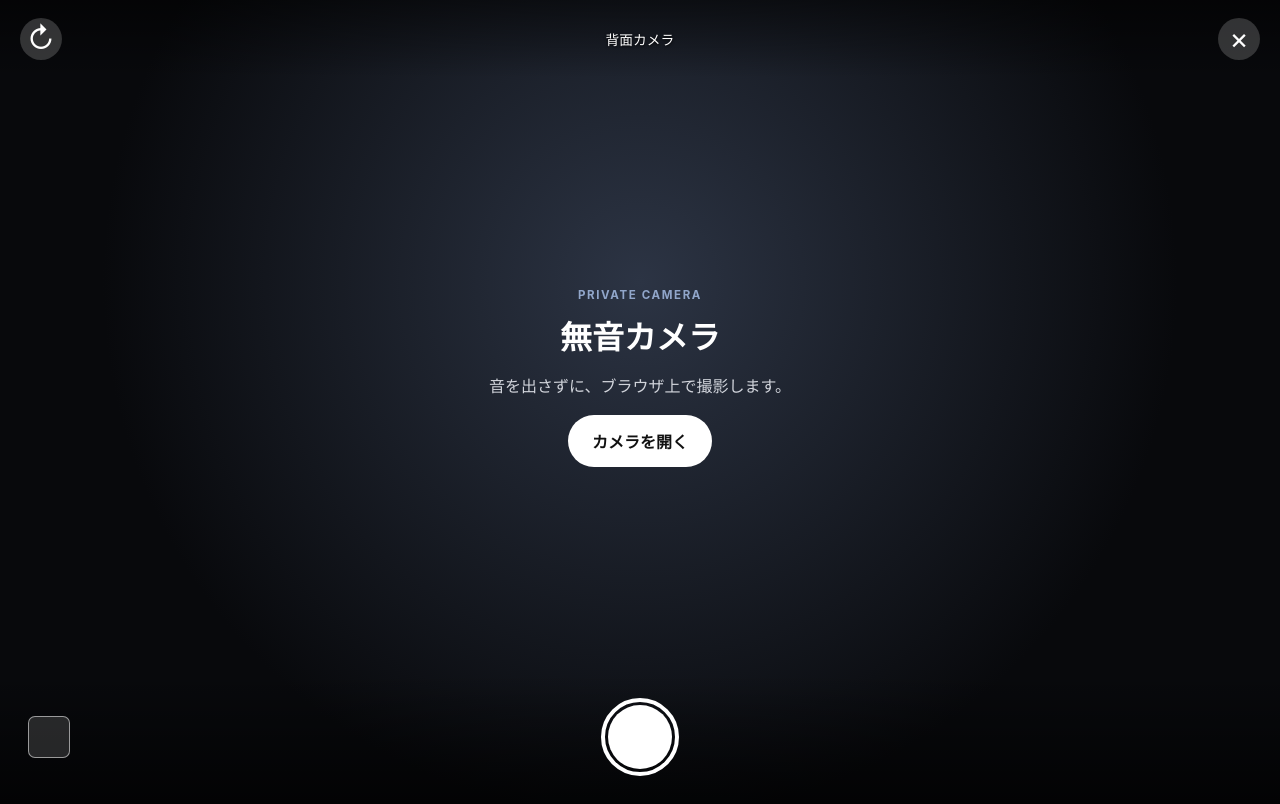
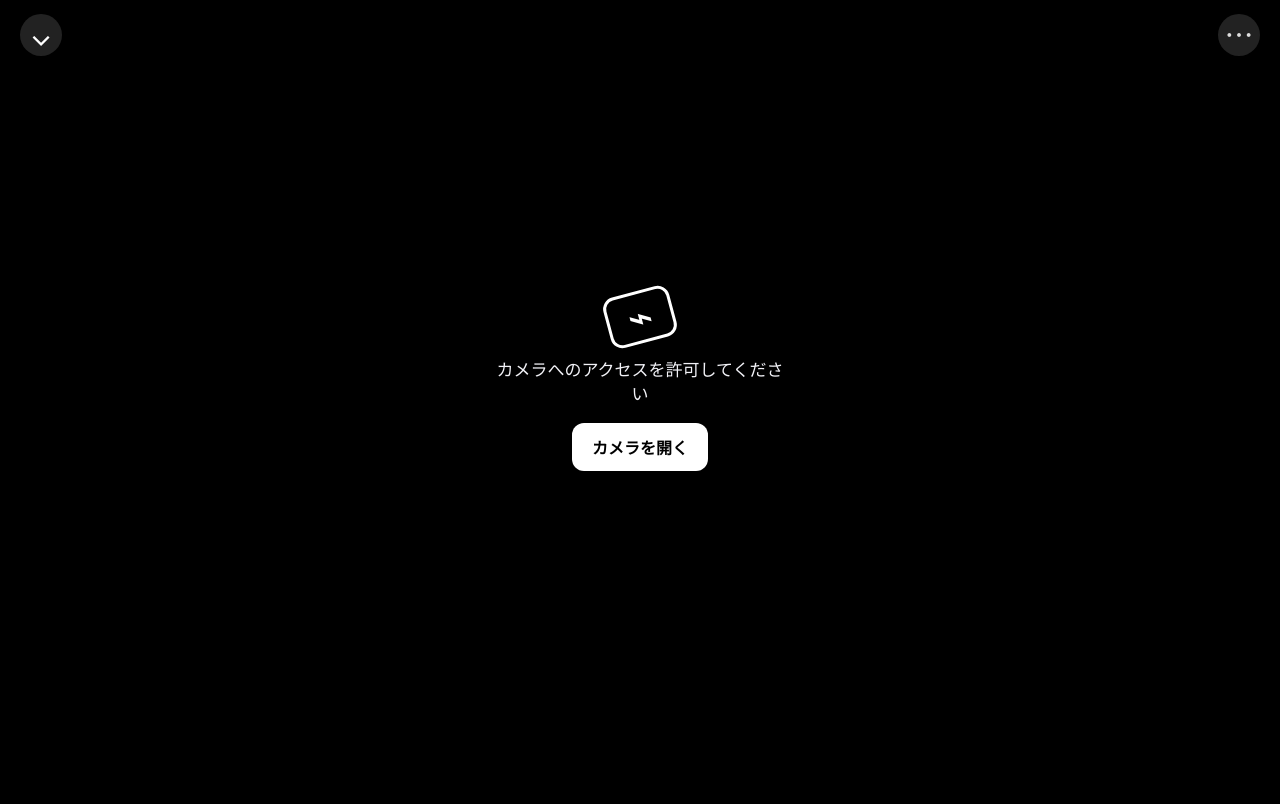
Before and after one commit to GreatGeneralX/camera, a plain HTML site: page index.html in a window 1280 px wide. Drawn offline with Linux system fonts and the light colour scheme.

Commit message:
Refine camera preview interface

```diff
--- a/app.js
+++ b/app.js
@@ -4,7 +4,6 @@ const permission = document.querySelector('#permission');
 const message = document.querySelector('#message');
 const topbar = document.querySelector('.topbar');
 const controls = document.querySelector('.controls');
-const cameraName = document.querySelector('#camera-name');
 const gallery = document.querySelector('#gallery');
 const dialog = document.querySelector('#photo-dialog');
 const photo = document.querySelector('#captured-photo');
@@ -23,9 +22,11 @@ async function startCamera() {
       audio: false,
     });
     preview.srcObject = stream;
+    await new Promise((resolve) => { preview.onloadedmetadata = resolve; });
+    await preview.play();
+    preview.classList.toggle('is-selfie', facingMode === 'user');
     permission.hidden = true;
     topbar.hidden = controls.hidden = false;
-    cameraName.textContent = facingMode === 'environment' ? '背面カメラ' : '前面カメラ';
   } catch (error) {
     message.textContent = 'カメラを利用できません。ブラウザの権限を確認してください。';
     console.error(error);
@@ -41,7 +42,12 @@ function capture() {
   if (!preview.videoWidth) return;
   canvas.width = preview.videoWidth;
   canvas.height = preview.videoHeight;
-  canvas.getContext('2d').drawImage(preview, 0, 0);
+  const context = canvas.getContext('2d');
+  if (facingMode === 'user') {
+    context.translate(canvas.width, 0);
+    context.scale(-1, 1);
+  }
+  context.drawImage(preview, 0, 0);
   canvas.toBlob((blob) => {
     if (!blob) return;
     imageBlob = blob;
--- a/index.html
+++ b/index.html
@@ -14,30 +14,33 @@
       <video id="preview" autoplay muted playsinline></video>
       <canvas id="canvas" hidden></canvas>
       <section id="permission" class="overlay">
-        <div class="intro">
-          <p class="eyebrow">PRIVATE CAMERA</p>
-          <h1>無音カメラ</h1>
-          <p>音を出さずに、ブラウザ上で撮影します。</p>
-          <button id="start" class="primary">カメラを開く</button>
+        <div class="permission-card">
+          <div class="camera-mark" aria-hidden="true">⌁</div>
+          <p>カメラへのアクセスを許可してください</p>
+          <button id="start" class="permission-button">カメラを開く</button>
           <p id="message" class="message" role="status"></p>
         </div>
       </section>
       <header class="topbar" hidden>
-        <button id="flip" class="icon-button" aria-label="前後のカメラを切り替える">↻</button>
-        <span id="camera-name">背面カメラ</span>
-        <button id="close" class="icon-button" aria-label="カメラを閉じる">×</button>
+        <button id="close" class="top-button" aria-label="カメラを閉じる">⌄</button>
+        <button class="top-button" aria-label="設定" disabled>⋯</button>
       </header>
       <footer class="controls" hidden>
-        <button id="gallery" class="thumb" aria-label="直前の写真を表示" disabled></button>
-        <button id="shutter" class="shutter" aria-label="撮影する"><span></span></button>
-        <span class="spacer" aria-hidden="true"></span>
+        <div class="modes" aria-label="撮影モード">
+          <span>ビデオ</span><strong>写真</strong><span>ポートレート</span>
+        </div>
+        <div class="capture-row">
+          <button id="gallery" class="thumb" aria-label="直前の写真を表示" disabled></button>
+          <button id="shutter" class="shutter" aria-label="撮影する"><span></span></button>
+          <button id="flip" class="flip-button" aria-label="前後のカメラを切り替える">↻</button>
+        </div>
       </footer>
     </main>
     <dialog id="photo-dialog">
       <img id="captured-photo" alt="撮影した写真" />
       <div class="photo-actions">
         <button id="retake">戻る</button>
-        <button id="save" class="primary">保存</button>
+        <button id="save" class="permission-button">保存</button>
       </div>
     </dialog>
     <script src="app.js"></script>
--- a/style.css
+++ b/style.css
@@ -1,28 +1,33 @@
-:root { color-scheme: dark; font-family: -apple-system, BlinkMacSystemFont, "Hiragino Sans", sans-serif; background: #08090c; }
+:root { color-scheme: dark; font-family: -apple-system, BlinkMacSystemFont, "Hiragino Sans", sans-serif; background: #000; }
 * { box-sizing: border-box; }
 body { margin: 0; background: #08090c; color: #fff; }
 button { font: inherit; cursor: pointer; }
-.camera { position: relative; min-height: 100dvh; overflow: hidden; background: #08090c; }
-#preview { width: 100%; height: 100dvh; object-fit: cover; background: #15171c; }
-.overlay { position: absolute; inset: 0; display: grid; place-items: center; padding: 24px; background: radial-gradient(circle at 50% 35%, #2c3444, #08090c 65%); text-align: center; }
-.intro { max-width: 320px; }
-.eyebrow { margin: 0; color: #91a6ca; font-size: .72rem; font-weight: 700; letter-spacing: .14em; }
-h1 { margin: 10px 0 8px; font-size: 2rem; }
-.intro > p:not(.eyebrow) { color: #d1d4db; line-height: 1.6; }
-.primary { border: 0; border-radius: 999px; padding: 14px 24px; background: #fff; color: #111; font-weight: 700; }
+.camera { position: relative; min-height: 100dvh; overflow: hidden; background: #000; }
+#preview { width: 100%; height: 100dvh; object-fit: cover; background: #111; }
+#preview.is-selfie { transform: scaleX(-1); }
+.overlay { position: absolute; inset: 0; display: grid; place-items: center; padding: 24px; background: #000; text-align: center; }
+.permission-card { display: grid; justify-items: center; gap: 16px; max-width: 300px; }
+.permission-card > p { margin: 0; color: #f2f2f7; font-size: 17px; line-height: 1.4; }
+.camera-mark { display: grid; place-items: center; width: 68px; height: 52px; border: 3px solid #fff; border-radius: 12px; font-size: 42px; line-height: 0; transform: rotate(-15deg); }
+.permission-button { border: 0; border-radius: 12px; padding: 12px 20px; background: #fff; color: #000; font-weight: 600; }
 .message { min-height: 1.5em; color: #ffb4ab; font-size: .88rem; }
-.topbar, .controls { position: absolute; left: 0; right: 0; display: flex; align-items: center; justify-content: space-between; padding: max(18px, env(safe-area-inset-top)) 20px 18px; background: linear-gradient(#0008, transparent); }
-.topbar { top: 0; }
-.topbar span { font-size: .86rem; text-shadow: 0 1px 3px #000; }
-.controls { bottom: 0; padding: 24px 28px max(28px, env(safe-area-inset-bottom)); background: linear-gradient(transparent, #000a); }
-.icon-button { width: 42px; height: 42px; border: 0; border-radius: 50%; background: #ffffff2e; color: #fff; font-size: 1.8rem; line-height: 1; }
+.topbar, .controls { position: absolute; left: 0; right: 0; background: linear-gradient(#0008, transparent); }
+.topbar { top: 0; display: flex; align-items: center; justify-content: space-between; padding: max(14px, env(safe-area-inset-top)) 20px 18px; }
+.top-button { width: 42px; height: 42px; border: 0; border-radius: 50%; background: #333a; color: #fff; font-size: 29px; line-height: 1; }
+.top-button:disabled { color: #ddd; }
+.controls { bottom: 0; padding: 10px 24px max(24px, env(safe-area-inset-bottom)); background: linear-gradient(transparent, #000c 38%); }
+.modes { display: flex; justify-content: center; gap: 23px; padding: 8px 0 19px; color: #f2f2f7; font-size: 13px; white-space: nowrap; }
+.modes strong { color: #ffd60a; font-weight: 500; }
+.capture-row { display: grid; grid-template-columns: 52px 1fr 52px; align-items: center; }
 .shutter { display: grid; place-items: center; width: 78px; height: 78px; padding: 0; border: 4px solid #fff; border-radius: 50%; background: transparent; }
+.shutter { justify-self: center; }
 .shutter span { width: 64px; height: 64px; border-radius: 50%; background: #fff; transition: transform .12s; }
 .shutter:active span { transform: scale(.86); }
-.thumb, .spacer { width: 42px; height: 42px; }
+.thumb, .flip-button { width: 48px; height: 48px; }
 .thumb { border: 1px solid #ffffff88; border-radius: 7px; background: #ffffff22 center / cover no-repeat; }
+.flip-button { border: 0; border-radius: 50%; background: #444b; color: #fff; font-size: 30px; line-height: 1; }
 dialog { width: min(100%, 540px); height: 100dvh; margin: 0 auto; padding: 0; border: 0; background: #08090c; color: white; }
 dialog::backdrop { background: #000; }
 #captured-photo { width: 100%; height: calc(100dvh - 92px); object-fit: contain; }
 .photo-actions { display: flex; gap: 12px; justify-content: center; padding: 18px; }
-.photo-actions button:not(.primary) { border: 1px solid #ffffff66; border-radius: 999px; padding: 12px 20px; background: transparent; color: #fff; }
+.photo-actions button:not(.permission-button) { border: 1px solid #ffffff66; border-radius: 999px; padding: 12px 20px; background: transparent; color: #fff; }
```
